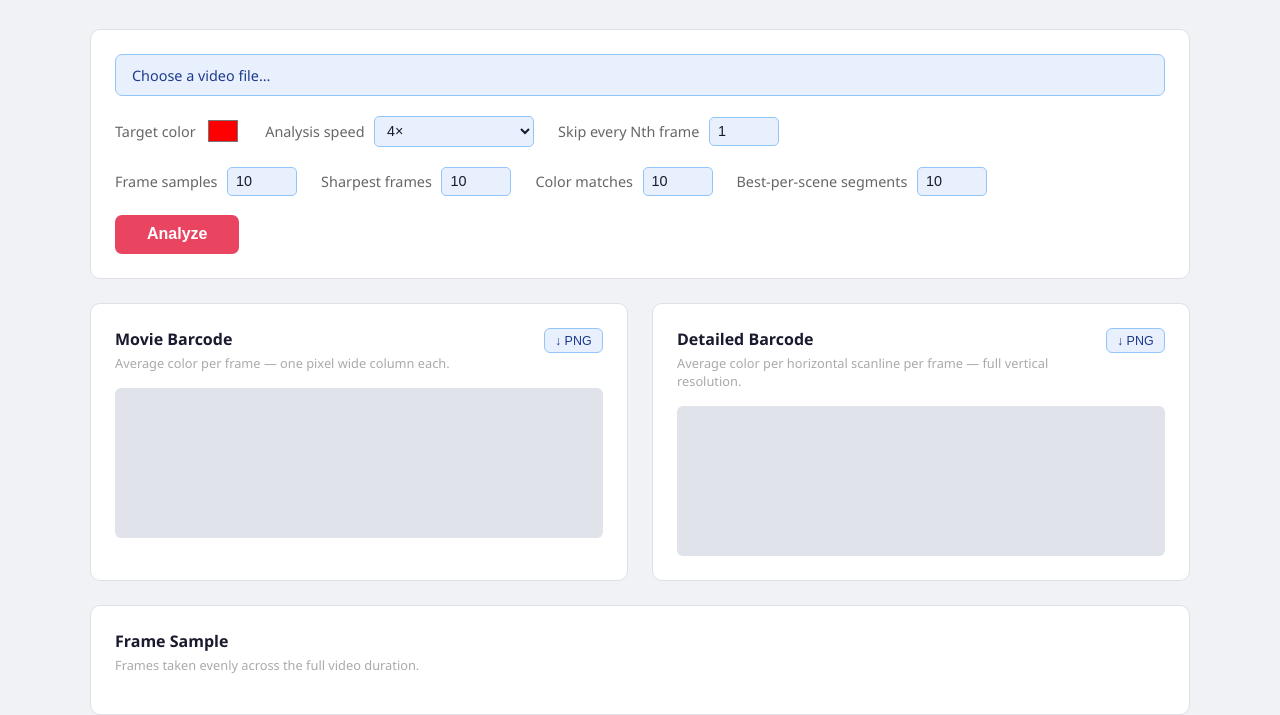
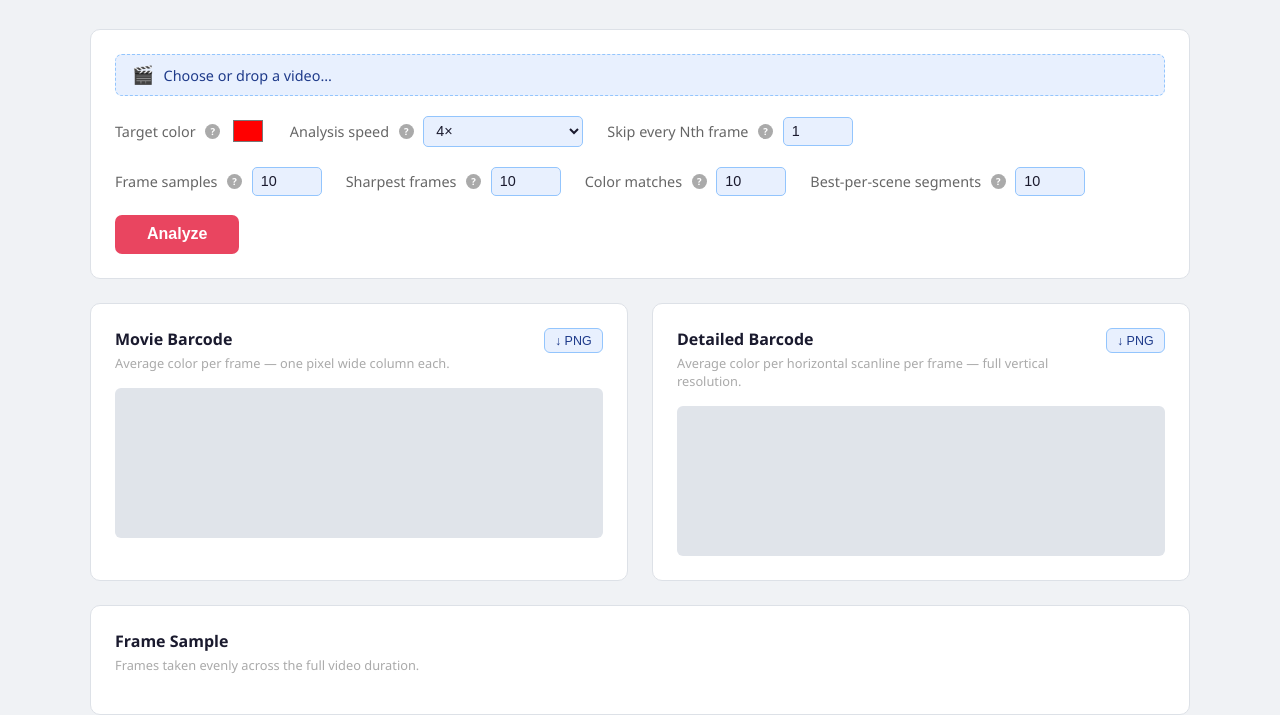
Before and after one commit to FWeynschenk/SharpFrameExtractor, a website with bundled scripts: page index.html in a window 1280 px wide. Shown: the part 104-819 px from the top of the page. Built offline with nearby package versions, Linux system fonts and the light colour scheme.

Commit message:
Add info popovers for all inputs and drag-and-drop video support

```diff
--- a/index.html
+++ b/index.html
@@ -25,8 +25,9 @@
         <main>
             <section class="controls card">
                 <div class="file-row">
-                    <label class="file-label" for="video-input">
-                        <span id="file-name">Choose a video file…</span>
+                    <label class="file-label" id="drop-zone" for="video-input">
+                        <span class="file-icon">🎬</span>
+                        <span id="file-name">Choose or drop a video…</span>
                         <input type="file" id="video-input" accept="video/*">
                     </label>
                 </div>
@@ -34,10 +35,12 @@
                 <div class="options-row">
                     <div class="option">
                         <label for="color-input">Target color</label>
+                        <span class="info-icon" data-tip="Finds frames whose average color is closest to this. Results shown in the Best Color Matches section.">?</span>
                         <input type="color" id="color-input" value="#ff0000">
                     </div>
                     <div class="option">
                         <label for="speed-input">Analysis speed</label>
+                        <span class="info-icon" data-tip="Video playback rate during analysis. Higher = faster processing, but very high speeds may skip frames on slower hardware.">?</span>
                         <select id="speed-input">
                             <option value="1">1× (slow, accurate)</option>
                             <option value="2">2×</option>
@@ -48,6 +51,7 @@
                     </div>
                     <div class="option">
                         <label for="sample-input">Skip every Nth frame</label>
+                        <span class="info-icon" data-tip="Analyze only every Nth frame. 1 = every frame. Higher values speed up processing at the cost of some accuracy.">?</span>
                         <input type="number" id="sample-input" value="1" min="1" max="60">
                     </div>
                 </div>
@@ -55,18 +59,22 @@
                 <div class="options-row">
                     <div class="option">
                         <label for="sampler-count">Frame samples</label>
+                        <span class="info-icon" data-tip="Number of frames to capture, spread evenly across the full video duration.">?</span>
                         <input type="number" id="sampler-count" value="10" min="1" max="100">
                     </div>
                     <div class="option">
                         <label for="sharp-count">Sharpest frames</label>
+                        <span class="info-icon" data-tip="How many top-ranked frames to keep, sorted by sharpness across the entire video.">?</span>
                         <input type="number" id="sharp-count" value="10" min="1" max="50">
                     </div>
                     <div class="option">
                         <label for="color-count">Color matches</label>
+                        <span class="info-icon" data-tip="How many frames closest to the target color to keep.">?</span>
                         <input type="number" id="color-count" value="10" min="1" max="50">
                     </div>
                     <div class="option">
                         <label for="scene-count">Best-per-scene segments</label>
+                        <span class="info-icon" data-tip="Splits the video into N equal time segments and picks the sharpest frame from each, guaranteeing coverage across the whole video.">?</span>
                         <input type="number" id="scene-count" value="10" min="1" max="100">
                     </div>
                 </div>
--- a/index.js
+++ b/index.js
@@ -109,11 +109,31 @@ document.getElementById('theme-toggle').addEventListener('click', () => {
     localStorage.setItem('theme', next);
 });
 
-// ── File label ───────────────────────────────────────────────────────────────
+// ── File label & drag-drop ────────────────────────────────────────────────────
 
 document.getElementById('video-input').addEventListener('change', (e) => {
     const file = e.target.files[0];
-    document.getElementById('file-name').textContent = file ? file.name : 'Choose a video file…';
+    document.getElementById('file-name').textContent = file ? file.name : 'Choose or drop a video…';
+});
+
+const dropZone = document.getElementById('drop-zone');
+
+dropZone.addEventListener('dragover', e => {
+    e.preventDefault();
+    dropZone.classList.add('drag-over');
+});
+dropZone.addEventListener('dragleave', e => {
+    if (!dropZone.contains(e.relatedTarget)) dropZone.classList.remove('drag-over');
+});
+dropZone.addEventListener('drop', e => {
+    e.preventDefault();
+    dropZone.classList.remove('drag-over');
+    const file = e.dataTransfer.files[0];
+    if (!file || !file.type.startsWith('video/')) return;
+    const dt = new DataTransfer();
+    dt.items.add(file);
+    document.getElementById('video-input').files = dt.files;
+    document.getElementById('file-name').textContent = file.name;
 });
 
 // ── Run ──────────────────────────────────────────────────────────────────────
--- a/style.css
+++ b/style.css
@@ -112,18 +112,25 @@ header .subtitle {
 .file-label {
     display: flex;
     align-items: center;
+    gap: 0.6rem;
     background: var(--input-bg);
-    border: 1px solid var(--input-border);
+    border: 1px dashed var(--input-border);
     border-radius: 7px;
     padding: 0.65rem 1rem;
     cursor: pointer;
     font-size: 0.9rem;
     color: var(--input-text);
     width: 100%;
-    transition: filter 0.15s;
+    transition: filter 0.15s, border-color 0.15s, background 0.15s;
 }
 .file-label:hover { filter: brightness(1.1); }
+.file-label.drag-over {
+    border-color: var(--accent);
+    background: color-mix(in srgb, var(--input-bg) 80%, var(--accent) 20%);
+    filter: brightness(1.1);
+}
 .file-label input[type="file"] { display: none; }
+.file-icon { font-size: 1.1rem; line-height: 1; flex-shrink: 0; }
 
 #file-name {
     flex: 1;
@@ -131,6 +138,64 @@ header .subtitle {
     overflow: hidden;
     text-overflow: ellipsis;
 }
+
+/* ── Info popovers ───────────────────────────────────────────────────────── */
+
+.info-icon {
+    display: inline-flex;
+    align-items: center;
+    justify-content: center;
+    width: 15px;
+    height: 15px;
+    border-radius: 50%;
+    background: var(--text-dim);
+    color: var(--surface);
+    font-size: 0.6rem;
+    font-weight: 700;
+    cursor: help;
+    position: relative;
+    flex-shrink: 0;
+    user-select: none;
+}
+
+.info-icon::after {
+    content: attr(data-tip);
+    position: absolute;
+    bottom: calc(100% + 8px);
+    left: 50%;
+    transform: translateX(-50%);
+    background: var(--text);
+    color: var(--bg);
+    padding: 0.45rem 0.65rem;
+    border-radius: 6px;
+    font-size: 0.75rem;
+    line-height: 1.45;
+    width: 210px;
+    white-space: normal;
+    opacity: 0;
+    pointer-events: none;
+    transition: opacity 0.15s;
+    z-index: 200;
+    text-align: left;
+    box-shadow: 0 4px 14px rgba(0, 0, 0, 0.35);
+}
+
+.info-icon::before {
+    content: '';
+    position: absolute;
+    bottom: calc(100% + 3px);
+    left: 50%;
+    transform: translateX(-50%);
+    border: 5px solid transparent;
+    border-top-color: var(--text);
+    opacity: 0;
+    pointer-events: none;
+    transition: opacity 0.15s;
+    z-index: 201;
+}
+
+.info-icon:hover::after,
+.info-icon:hover::before { opacity: 1; }
 
 .options-row {
     display: flex;
```
